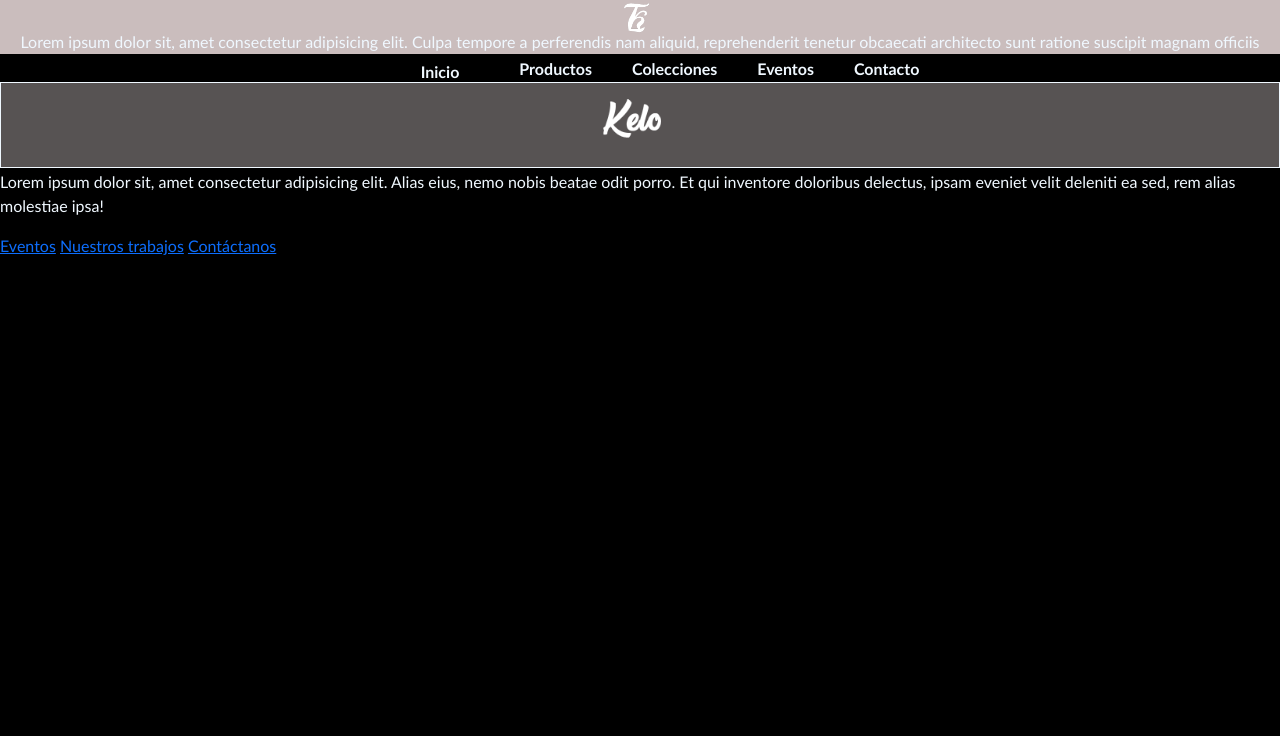
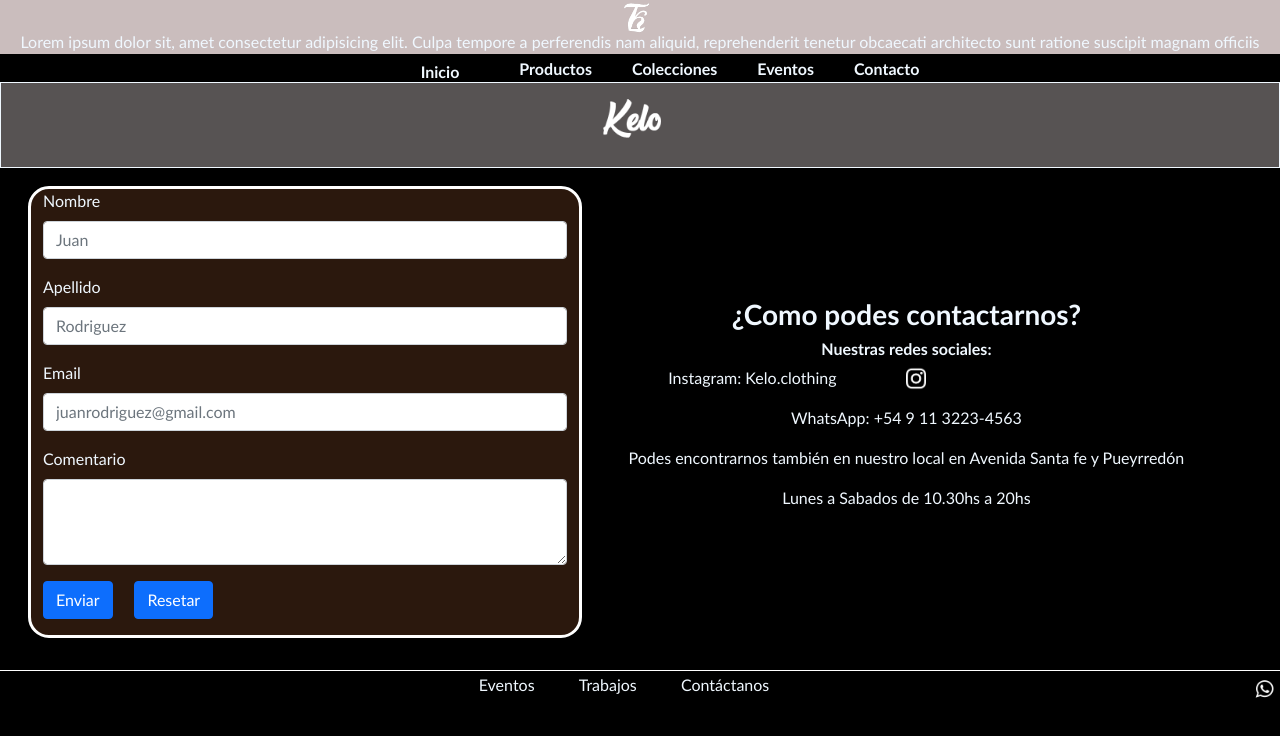
Before and after one commit to Bautilabake/Bautilabake, a plain HTML site: page Proyecto/pages/contacto.html in a window 1280 px wide. Drawn offline with Linux system fonts and the light colour scheme.

Commit message:
Mensaje de confirmación

```diff
--- a/Proyecto/css/estilos.css
+++ b/Proyecto/css/estilos.css
@@ -114,3 +114,19 @@ footer iframe{
 footer a:hover{
     color: rgb(206, 202, 202);
 }
+/*Contacto*/
+.formulario{
+    height: auto;
+    width: 45%;
+    border-radius: 21px 21px 21px 21px;
+    -webkit-border-radius: 21px 21px 21px 21px;
+    -moz-border-radius: 21px 21px 21px 21px;
+    background: rgb(43, 24, 13);
+    border: 3px solid #ffffff;
+}
+.imgContacto{
+    height: 25px;
+    width: auto;
+    border-radius: 0%;
+    border: none;
+}
--- a/Proyecto/pages/contacto.html
+++ b/Proyecto/pages/contacto.html
@@ -36,15 +36,60 @@
             </a>
         </section>
         <div class="separacion"></div>
+        <main class="container-fluid row">
+
+                <form class="container formulario align-self-center m-3 col-6 col-sm-6">
+                    <div class="mb-3">
+                        <label for="Nombre" class="form-label">Nombre</label>
+                        <input type="Nombre" class="form-control col-6" id="Nombre" placeholder="Juan">
+                    </div>
+                    <div class="mb-3">
+                        <label for="Apellido" class="form-label">Apellido</label>
+                        <input type="Apellido" class="form-control col-6" id="Apellido" placeholder="Rodriguez">
+                    </div>
+                    <div class="mb-3">
+                        <label for="Email" class="form-label">Email</label>
+                        <input type="Email" class="form-control" id="Email" placeholder="juanrodriguez@gmail.com">
+                    </div>
+                    <div class="mb-3">
+                        <label for="exampleFormControlTextarea1" class="form-label">Comentario</label>
+                        <textarea class="form-control" id="exampleFormControlTextarea1" rows="3"></textarea>
+                    </div>
+                    <div class="row align-self-center my-3">
+                        <div class="col-2">
+                            <button class="btn btn-primary" type="submit">Enviar</button>
+                        </div>
+                        <div class="col-2">
+                            <button class="btn btn-primary" type="reset">Resetar</button>
+                        </div>
+                    </div>
+
+                </form>
+            <section class="col-6 me-0 align-self-center text-center">
+                <div class="row">
+                    <h3 class="fw-bold">¿Como podes contactarnos?</h3>
+                    <h6 class="fw-bold">Nuestras redes sociales:</h6>
+                    <p class="col-6 text-center">Instagram: Kelo.clothing</p>
+                    <img src="../assets/img/logo instagram byn.png" class="col-6 imgContacto text-center">
+                    <p>WhatsApp: +54 9 11 3223-4563</p>
+                    <p>Podes encontrarnos también en nuestro local en Avenida Santa fe y Pueyrredón</p>
+                    <p>Lunes a Sabados de 10.30hs a 20hs</p>
+                </div>
+            </section>
         </main>
 
         <footer>
-            <p>Lorem ipsum dolor sit, amet consectetur adipisicing elit. Alias eius, nemo nobis beatae odit porro. Et qui inventore doloribus delectus, ipsam eveniet velit deleniti ea sed, rem alias molestiae ipsa!</p>
-            <nav>
-                <a class="anclasTitulo" href="./eventos.html">Eventos</a>
-                <a class="anclasTitulo" href="./productos.html">Nuestros trabajos</a>
-                <a class="anclasTitulo" href="./contacto.html">Contáctanos</a>
-            </nav>
+            <div class="separacionDos mt-3"></div>
+                <div class="row">
+                    <nav class="text-center">
+                        <a class="navPropia" href="./eventos.html">Eventos</a>
+                        <a class="navPropia" href="./productos.html">Trabajos</a>
+                        <a class="navPropia" href="./contacto.html">Contáctanos</a>
+                        <a href="./contacto.html">
+                        <img class="rounded float-end align-self-start" src="../assets/img/Whatsappicono.png" alt="WhatsApp Logo" id="logo-whatsapp" height="32px" width="32px">
+                        </a>
+                    </nav>
+                </div>
         </footer>
         <script src="../js/bootstrap.bundle.min.js"></script>
     </body>
```
Also changed, not shown: Proyecto/assets/img/logo instagram byn.png (added), 1 other file.
